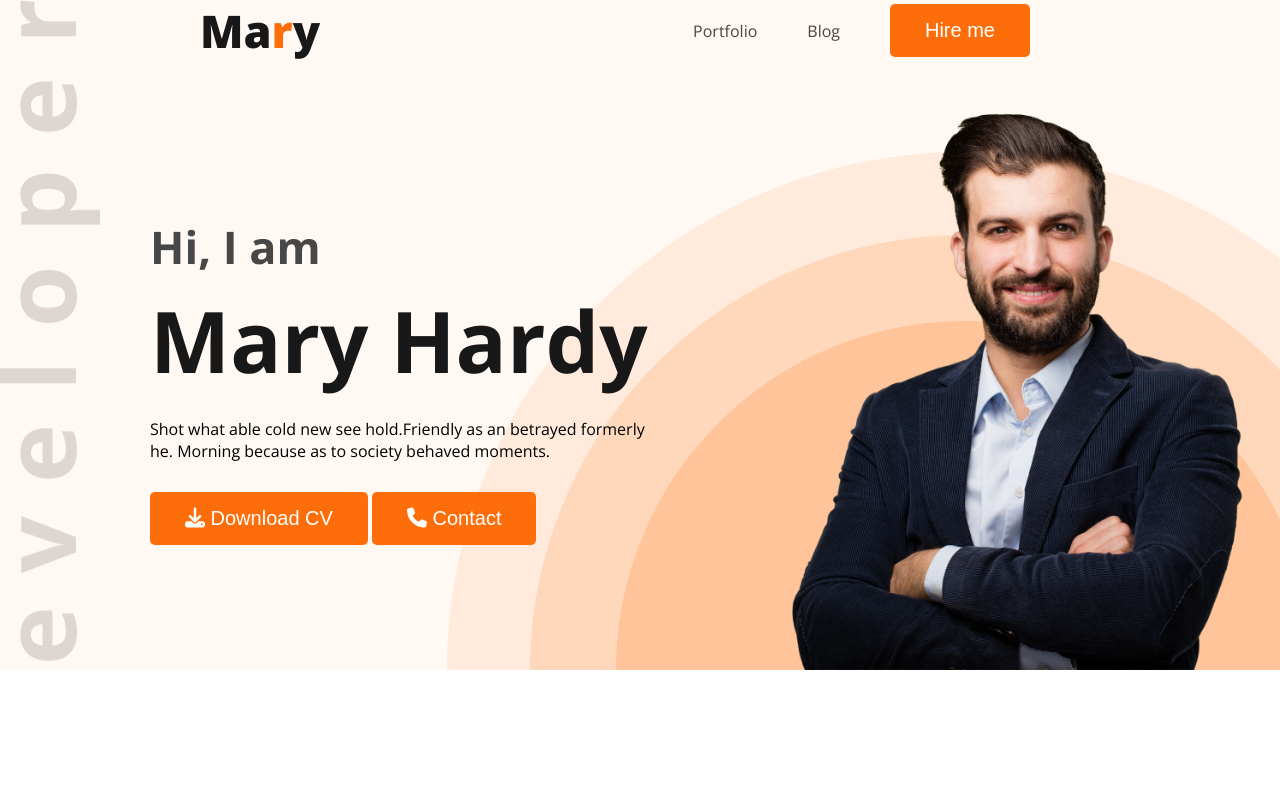
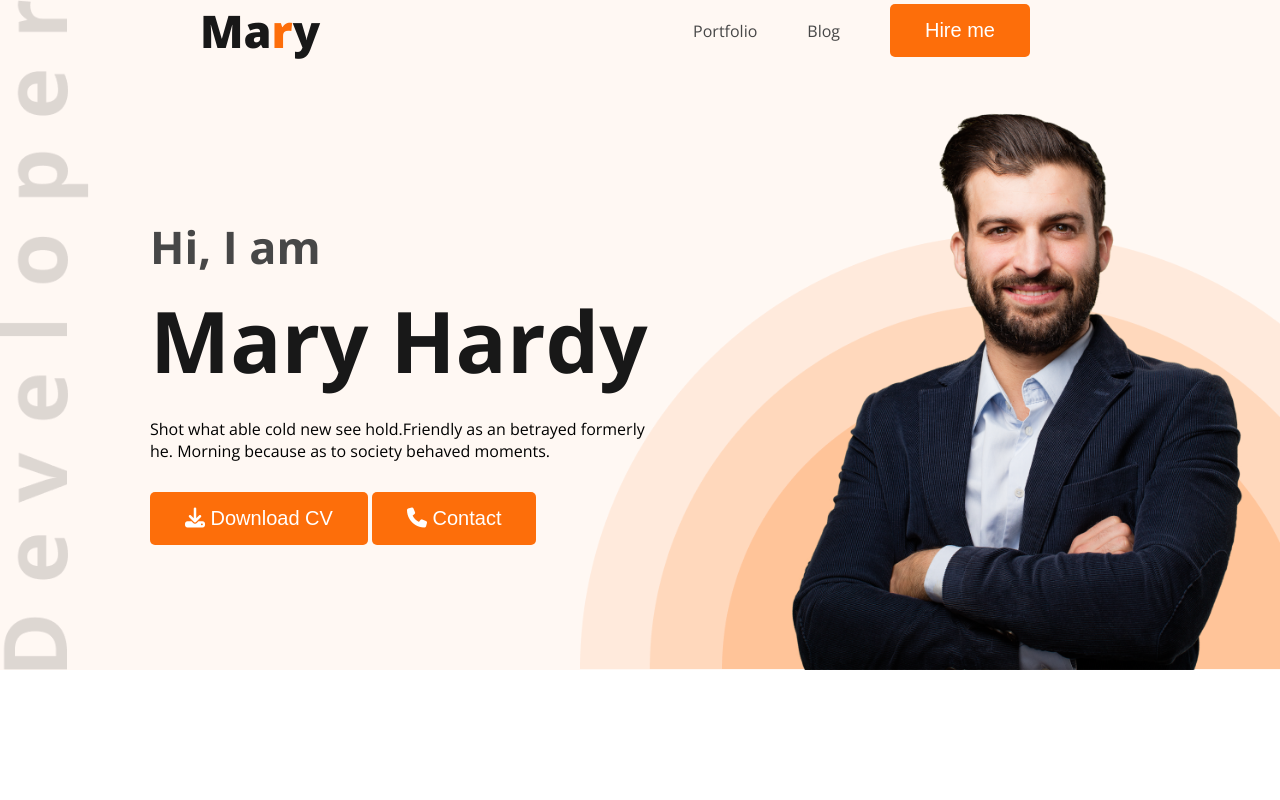
Before and after one commit to Fazle240102/webdeveloper-portfolio, a plain HTML site: page index.html in a window 1280 px wide. Shown: the top 800 px of the page. Drawn offline with nearby package versions, Linux system fonts and the light colour scheme.

Commit message:
added header bg size

```diff
--- a/styles/portfolio.css
+++ b/styles/portfolio.css
@@ -54,13 +54,16 @@ nav a {
   text-decoration: none;
   color: #474747;
 }
+
 /* header related styles */
+
 .header {
   background: #fff8f3;
   background-image: url("../images/header_bg.png"),
     url("../images/developer.png");
   background-repeat: no-repeat;
   background-position: bottom right, top left;
+  background-size: 700px auto, contain;
 }
 .banner {
   padding: 30px 30px 0px 150px;
@@ -74,6 +77,7 @@ nav a {
 .banner .profile-pic {
   width: 500px;
 }
+
 .banner-greeting {
   font-size: 45px;
   color: #474747;
```
